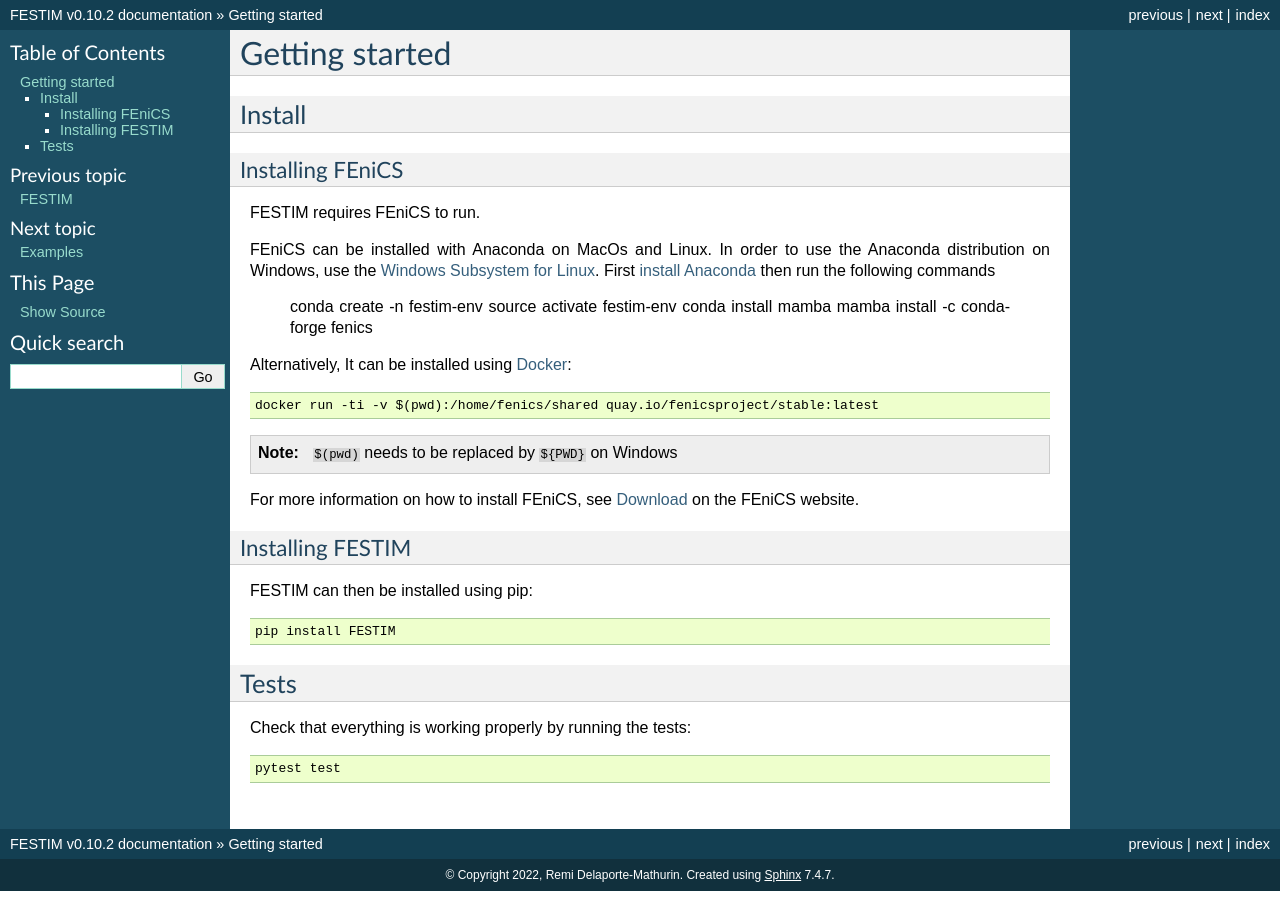
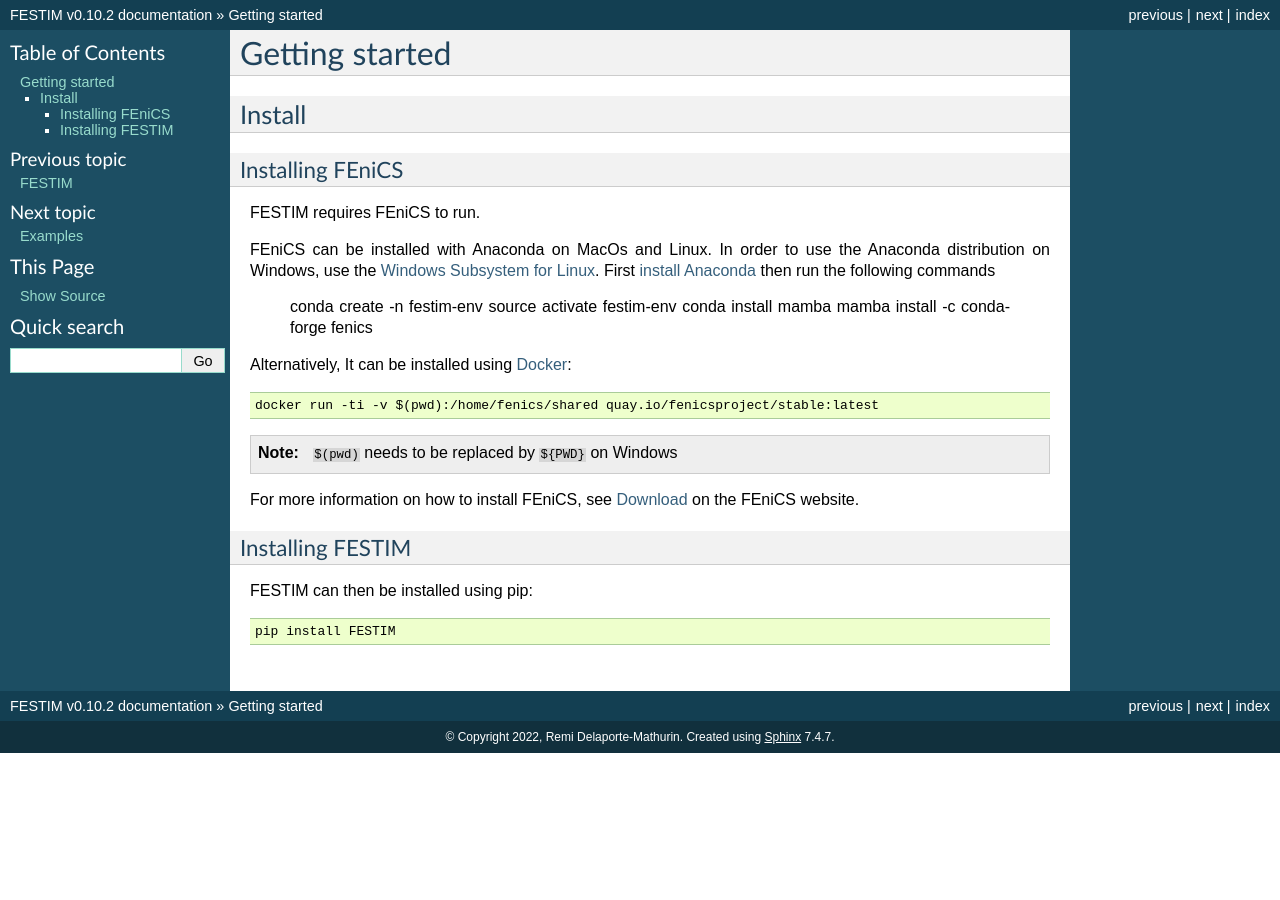
Before and after one commit to festim-dev/FESTIM, a Sphinx documentation site: the page built from docs/source/getting_started.rst, in a window 1280 px wide. Built offline with Sphinx 7.4.7, drawn with Linux system fonts in a browser that asks for light colours.

Commit message:
test section not needed in getting started

```diff
--- a/docs/source/getting_started.rst
+++ b/docs/source/getting_started.rst
@@ -36,11 +36,3 @@
 FESTIM can then be installed using pip::
 
     pip install FESTIM
-
-
-Tests
-*****
-
-Check that everything is working properly by running the tests::
-
-    pytest test
```
